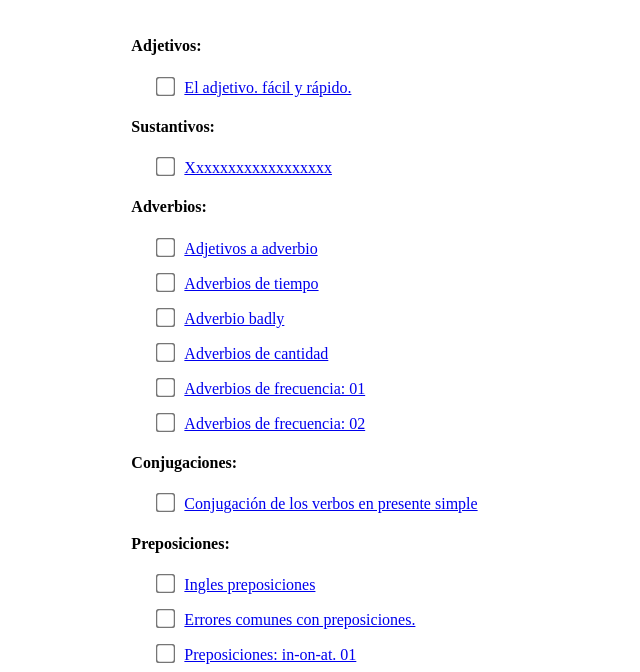
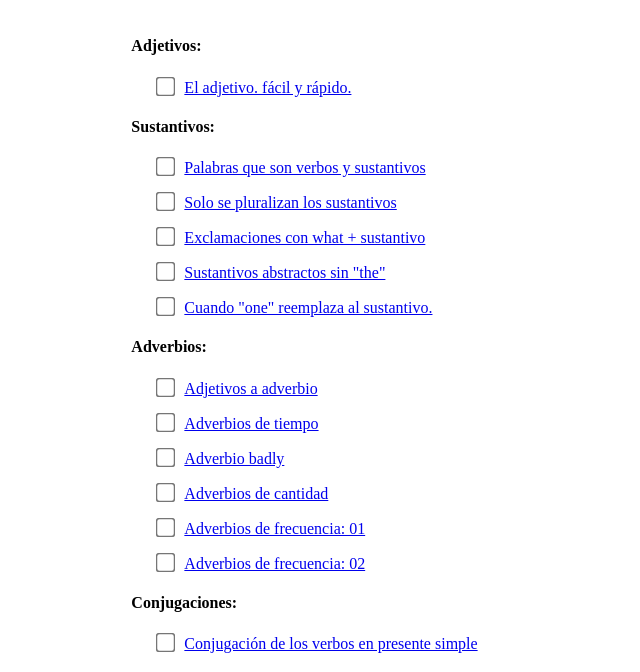
Before and after one commit to JovaniSegura/To-Do-Lits---Gramatica-en-Ingles, a plain HTML site: page index.html in a window 1280 px wide. Shown: the part 102-774 px from the top of the page, without its empty margins (180-820 px from the left). Drawn offline with Linux system fonts and the light colour scheme.

Commit message:
second commit

```diff
--- a/index.html
+++ b/index.html
@@ -31,8 +31,41 @@
                 <div class="espacioDiv">
                     <label for="">
                         <input type="checkbox" id="checkbox">
-                        <a class="espacioAhref" href="xxxxxxxxxxxxxxxxxxxxxx"
-                            target="_blank">xxxxxxxxxxxxxxxxxx</a>
+                        <a class="espacioAhref" href="https://www.youtube.com/watch?v=cC4Hf489yuA"
+                            target="_blank">Palabras que son verbos y sustantivos
+                        </a>
+                    </label>
+                </div>
+                <div class="espacioDiv">
+                    <label for="">
+                        <input type="checkbox" id="checkbox">
+                        <a class="espacioAhref" href="https://www.youtube.com/watch?v=7QdTByCtdyQ"
+                            target="_blank">Solo se pluralizan los sustantivos
+                        </a>
+                    </label>
+                </div>
+                <div class="espacioDiv">
+                    <label for="">
+                        <input type="checkbox" id="checkbox">
+                        <a class="espacioAhref" href="https://www.youtube.com/watch?v=7zOKljbS7dM"
+                            target="_blank">Exclamaciones con WHAT + sustantivo
+                        </a>
+                    </label>
+                </div>
+                <div class="espacioDiv">
+                    <label for="">
+                        <input type="checkbox" id="checkbox">
+                        <a class="espacioAhref" href="https://www.youtube.com/watch?v=XYqE4ZQzBLY"
+                            target="_blank">SUSTANTIVOS ABSTRACTOS SIN "THE"
+                        </a>
+                    </label>
+                </div>
+                <div class="espacioDiv">
+                    <label for="">
+                        <input type="checkbox" id="checkbox">
+                        <a class="espacioAhref" href="https://www.youtube.com/watch?v=JwGY6ZZRCoY"
+                            target="_blank">CUANDO "ONE" REEMPLAZA AL SUSTANTIVO.
+                        </a>
                     </label>
                 </div>
             </div>
```
